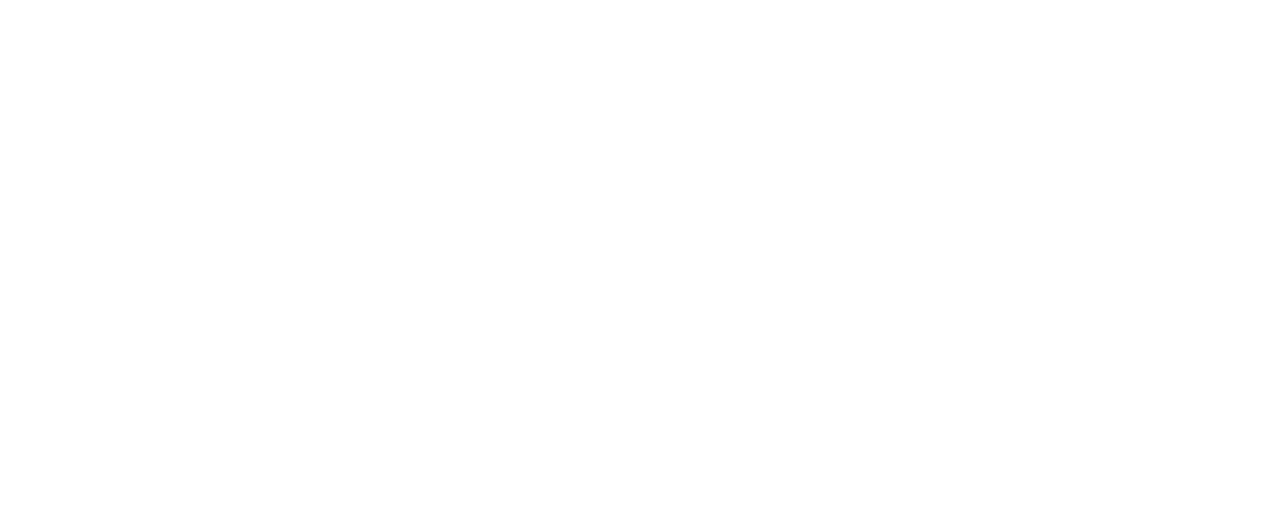
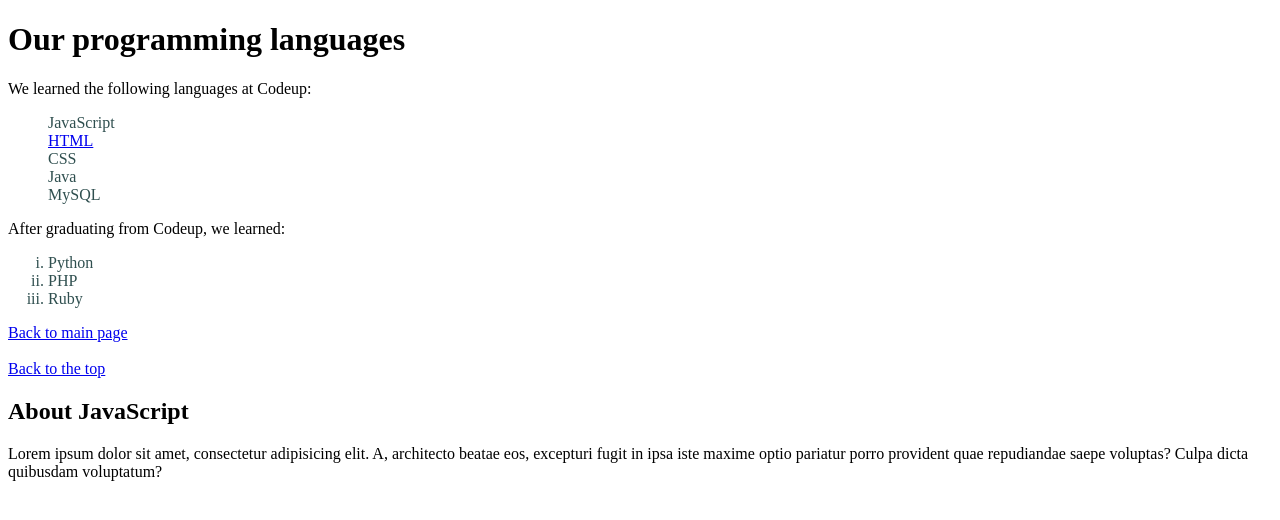
Before and after one commit to LuisSanchez01/codeup-web-exercises, a plain HTML site: page languages.html in a window 1280 px wide. Drawn offline with Linux system fonts and the light colour scheme.

Commit message:
add new files

```diff
--- a/CSS/languages.css
+++ b/CSS/languages.css
@@ -1,3 +1,18 @@
 li {
     color: darkslategrey;
 }
+
+/*.declarative {*/
+/*      color: rebeccapurple;*/
+/*}*/
+
+ul li {
+    list-style-type: none;
+}
+
+ol li{
+    list-style-type: lower-roman;
+}
+.programming {
+    clor: #064406;
+}
--- a/languages.html
+++ b/languages.html
@@ -2,10 +2,33 @@
 <html lang="en">
 <head>
     <meta charset="UTF-8">
-    <title>Title</title>
+    <title>Languages</title>
     <link rel="stylesheet" href="css/languages.css">
 </head>
 <body>
-
+<h1 id="top">Our programming languages</h1>
+<p>We learned the following languages at Codeup:</p>
+<ul>
+    <li>JavaScript</li>
+    <li><a href="basic-html.html">HTML</a></li>
+    <li>CSS</li>
+    <li>Java</li>
+    <li>MySQL</li>
+</ul>
+<p>After graduating from Codeup, we learned:</p>
+<ol>
+    <li>Python</li>
+    <li>PHP</li>
+    <li>Ruby</li>
+</ol>
+<nav>
+    <a href="intro-to-html.html">Back to main page</a><br>
+    <br>
+    <a href="#top">Back to the top</a><br>
+</nav>
+<article>
+    <h2>About JavaScript</h2>
+    <p class="bottom-border">Lorem ipsum dolor sit amet, consectetur adipisicing elit. A, architecto beatae eos, excepturi fugit in ipsa iste maxime optio pariatur porro provident quae repudiandae saepe voluptas? Culpa dicta quibusdam voluptatum?</p>
+</article>
 </body>
 </html>
```
Also changed, not shown: Intro to HTML.html (+6 -0 lines).
